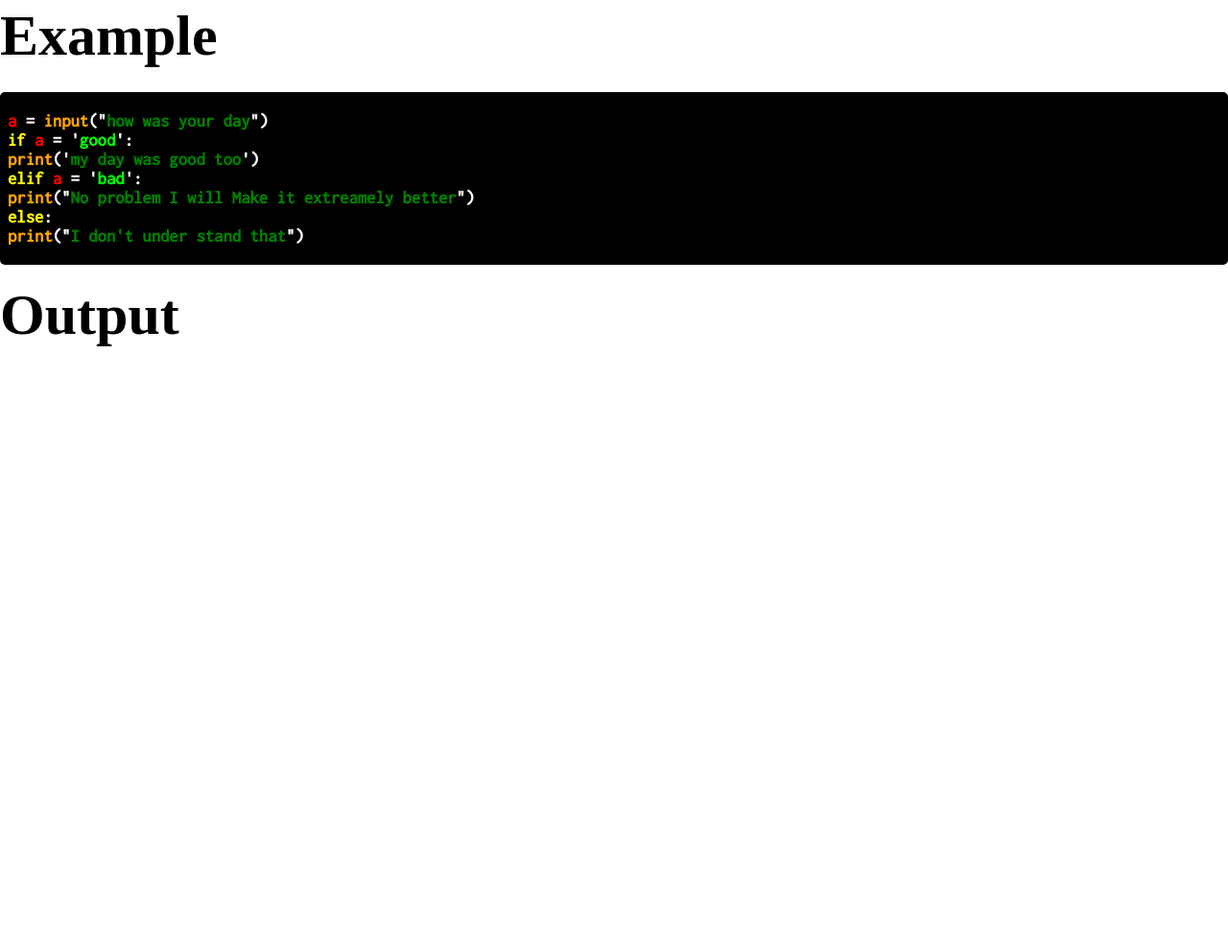
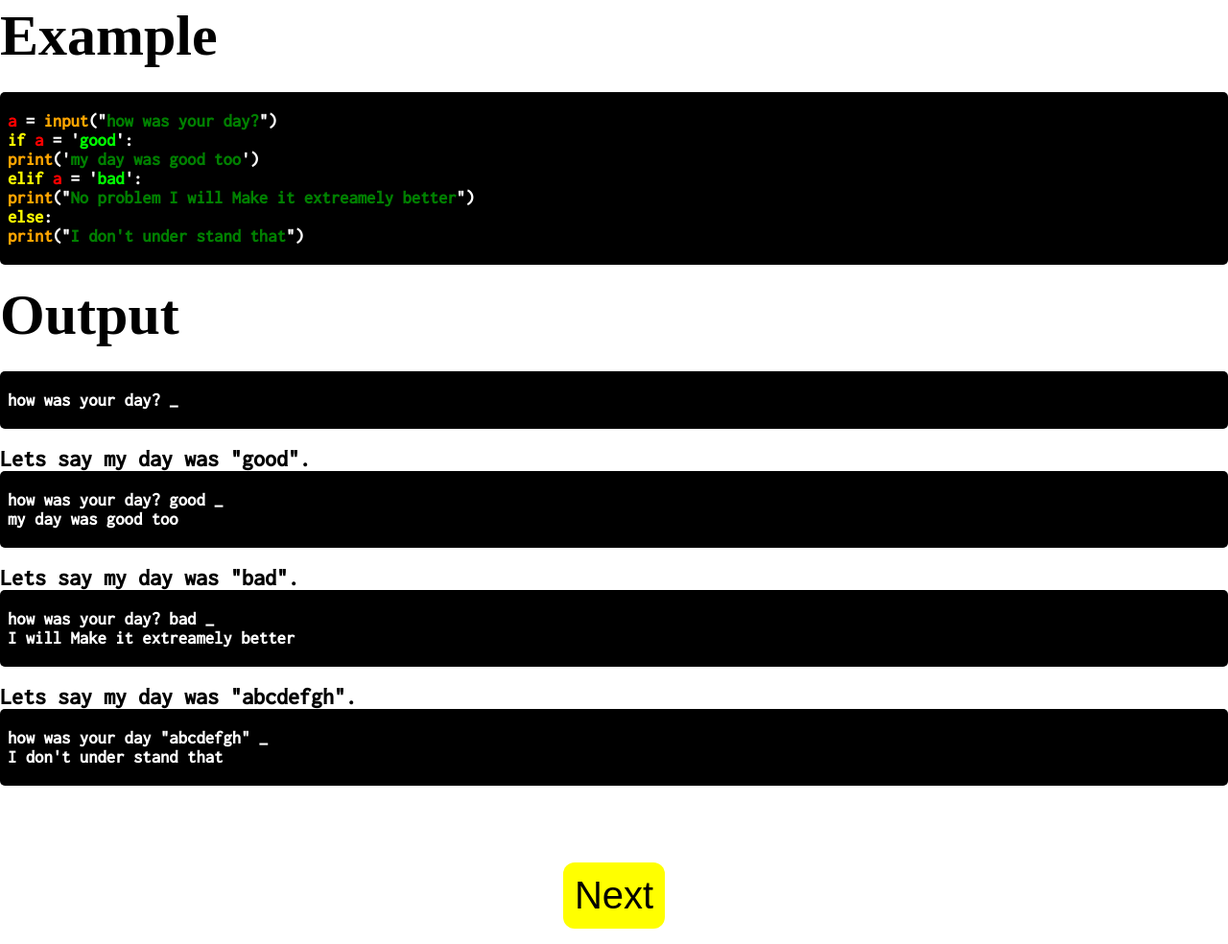
Before and after one commit to Abhijeet-prabhakar/learnpythonforfree.github.io, a plain HTML site: page learn4.html in a window 1280 px wide. Shown: the part 1466-2450 px from the top of the page at 96% size. Before the commit the page ends 1853 px from the top, so only its background shows below. Drawn offline with Linux system fonts and the light colour scheme.

Commit message:
update done one more page

```diff
--- a/css/style5.css
+++ b/css/style5.css
@@ -89,3 +89,18 @@
 .goo{
 	color: lime;
 }
+.goodday{
+	font-family: 'Inconsolata', monospace;
+}
+.las{
+	padding-top: 10vh;
+	text-align: center;
+	padding-bottom: 2vh;
+}
+.ne{
+	padding: 1.5vh;
+	font-size: 5vh;
+	border-radius: 12px;
+	border: none;
+	background-color: yellow;
+}
--- a/learn4.html
+++ b/learn4.html
@@ -38,7 +38,7 @@
 			</div>
 			<div class="last">
 				<h1 class="sy">Example</h1>
-				<h3 class="ex"><strong class="vari">a</strong> = <strong class="func">input</strong>("<strong class="con">how was your day</strong>")
+				<h3 class="ex"><strong class="vari">a</strong> = <strong class="func">input</strong>("<strong class="con">how was your day?</strong>")
 				<br><strong class="ef">if</strong><strong class="vari"> a</strong> = '<strong class="goo">good</strong>':
 				<br><strong class="func">print</strong>('<strong class="con">my day was good too</strong>')
 				<br><strong class="ef">elif</strong><strong class="vari"> a</strong> = '<strong class="goo">bad</strong>':
@@ -49,6 +49,24 @@
 			</div>
 			<div>
 				<h1 class="sy">Output</h1>
+				<h3 class="ex">how was your day? _</h3>
+				<br>
+				<h1 class="goodday">Lets say my day was "good".</h1>
+			</div>
+			<div>
+				<h3 class="ex">how was your day? good _<br>
+				my day was good too</h3>
+				<br>
+				<h1 class="goodday">Lets say my day was "bad".</h1>
+				<h3 class="ex">how was your day? bad _<br>
+				I will Make it extreamely better</h3>
+				<br>
+				<h1 class="goodday">Lets say my day was "abcdefgh".</h1>
+				<h3 class="ex">how was your day "abcdefgh" _<br>
+				I don't under stand that</h3>
+			</div>
+			<div class="las">
+			<a href="#" target="_blank"><button class="ne">Next</button></a>
 			</div>
 		</section>
 	</header>
```
